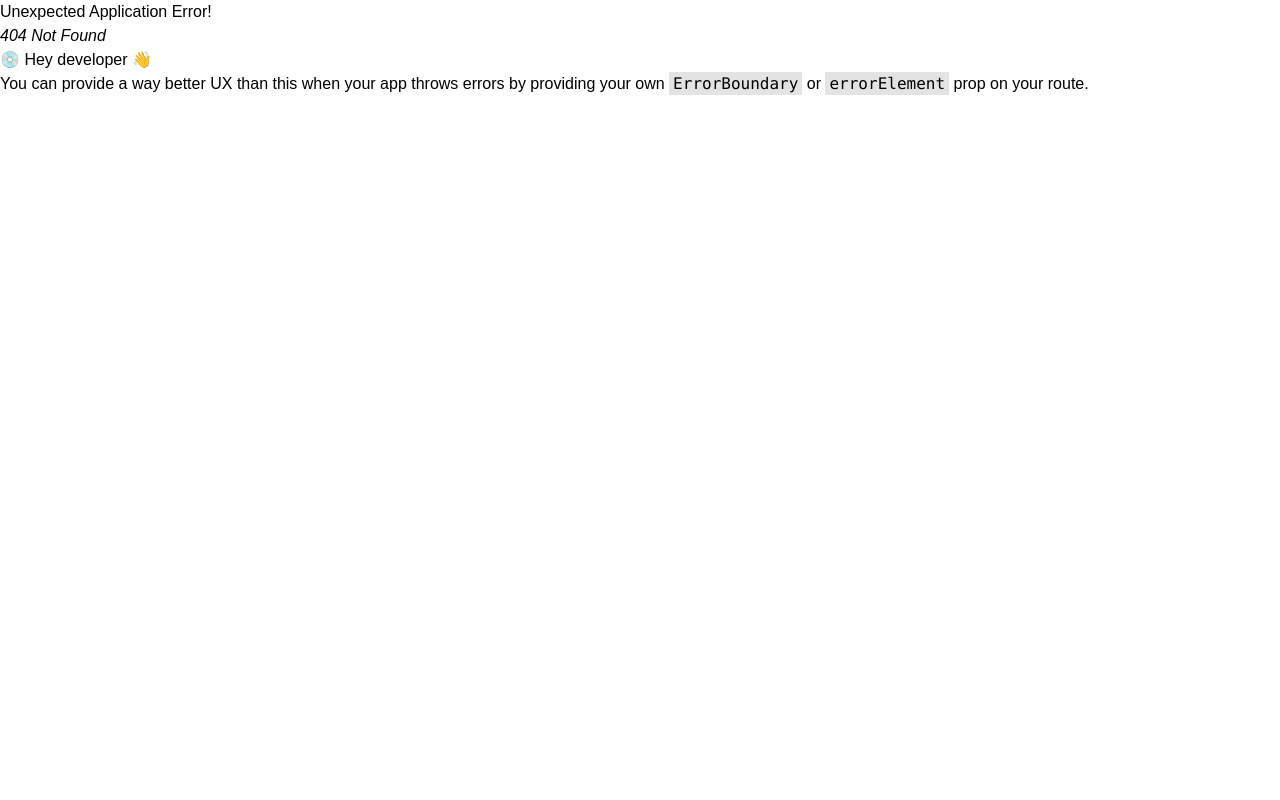
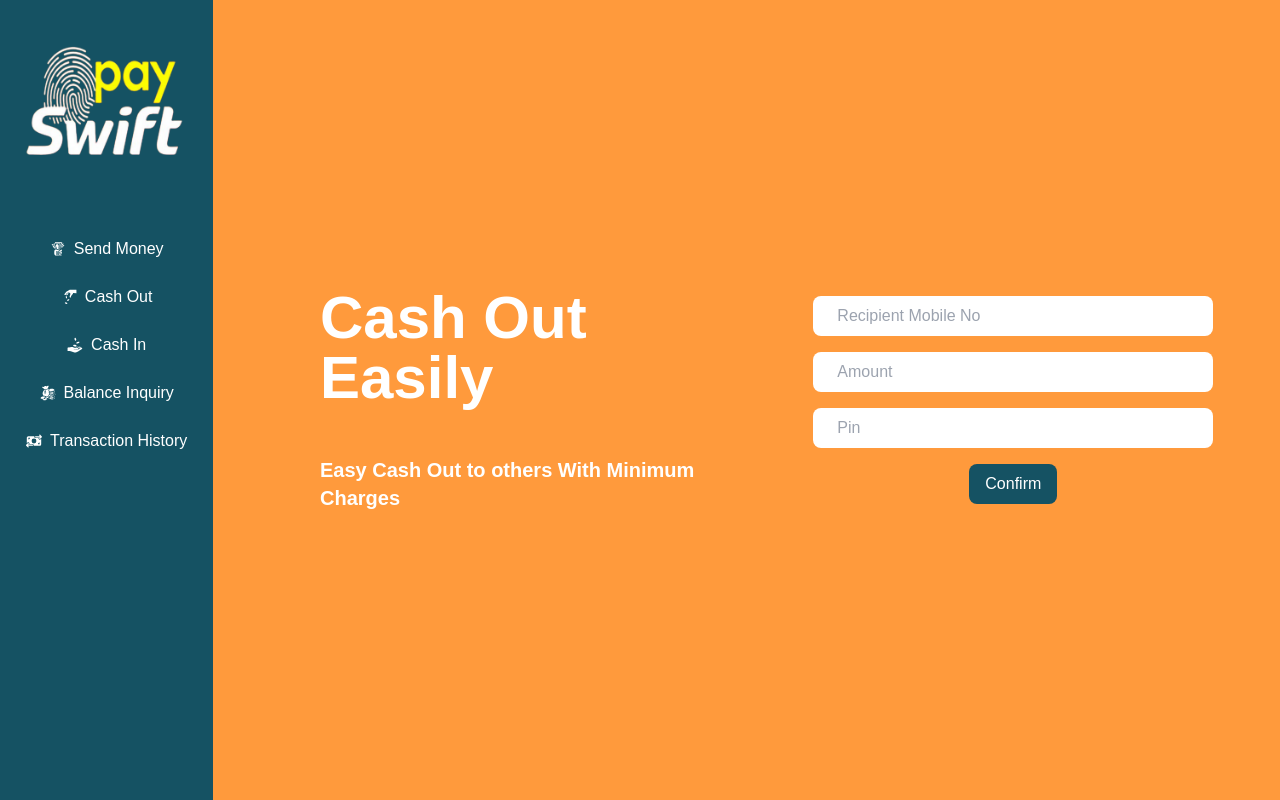
Before and after one commit to Md-Rashedul-Islam-Rajib/pay-swift, a React (Vite) app: page /cash-out in a window 1280 px wide. Before the commit this address had no page. Built offline with nearby package versions, Linux system fonts and the light colour scheme.

Commit message:
cash out route added

```diff
--- a/src/pages/CashOut.jsx
+++ b/src/pages/CashOut.jsx
@@ -16,8 +16,8 @@ const CashOut = () => {
     return (
         <section className="grid grid-cols-1 md:grid-cols-2 items-center h-screen justify-center bg-[#ff9a3c]">
       <div className="flex-col items-center text-white md:ml-[20%] space-y-12">
-        <h1 className="font-bold text-xl md:text-6xl">Send Money Easily</h1>
-        <p className="font-semibold  md:text-xl">Easy Money Transfer to others</p>
+        <h1 className="font-bold text-xl md:text-6xl">Cash Out Easily</h1>
+        <p className="font-semibold  md:text-xl">Easy Cash Out to others With Minimum Charges</p>
       </div>
       <div>
         <form onSubmit={handleSubmit(onSubmit)}>
--- a/src/routes/Route.jsx
+++ b/src/routes/Route.jsx
@@ -2,6 +2,7 @@ import { createBrowserRouter } from "react-router-dom";
 import Mainlayout from "../layouts/Mainlayout";
 import Home from "../pages/Home";
 import SendMoney from "../pages/SendMoney";
+import CashOut from "../pages/CashOut";
 
 
 export const router = createBrowserRouter([
@@ -16,6 +17,10 @@ export const router = createBrowserRouter([
         {
             path : '/send-money',
             element : <SendMoney />
+        },
+        {
+            path : '/cash-out',
+            element: <CashOut />
         }
 
     ]
```
